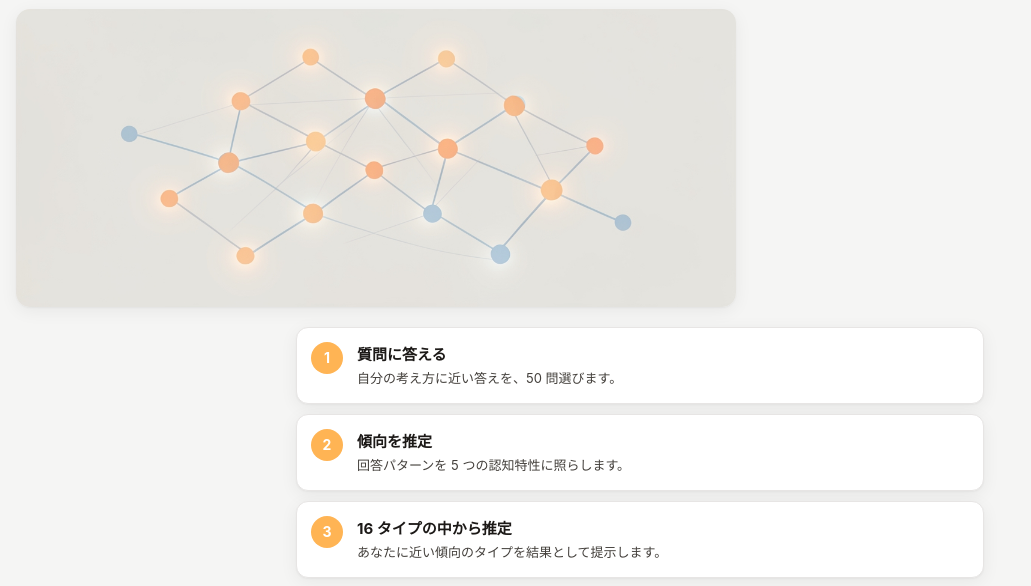
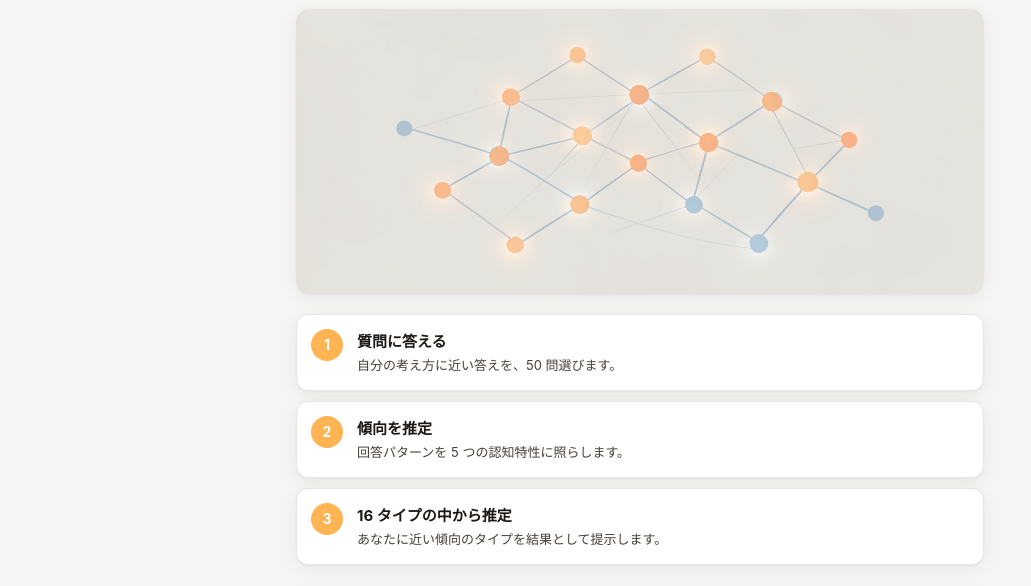
Before and after one commit to sunnydachs/neuro-profile, a website with bundled scripts: page index.html in a window 1280 px wide. Shown: the part 205-791 px from the top of the page, without its empty margins (0-1031 px from the left). Built offline with nearby package versions, Linux system fonts and the light colour scheme.

Commit message:
fix(css): center hero banner on desktop (#31)
.hero-banner used margin:12px 16px 0 with no auto — it pinned to the left
with fixed 16px padding, ignoring max-width centering. main and .site-header
both use margin:0 auto, so on desktop (>=720px viewport) the hero sat ~257px
left of center (measured: left=16 vs header left=273 at 1280px).

Switch to margin:12px auto 0 + padding:0 16px: centers on desktop while the
padding keeps it flush with the 16px-gutter column (content 688px = main
content) on mobile.

Co-authored-by: sunnydachs <214310823+sunnydachs@users.noreply.github.com>

```diff
--- a/app.css
+++ b/app.css
@@ -99,7 +99,8 @@ img { max-width: 100%; height: auto; }
 
 .hero-banner {
   max-width: var(--max);
-  margin: 12px 16px 0;
+  margin: 12px auto 0;
+  padding: 0 16px;
 }
 .hero-banner-img {
   display: block;
```
